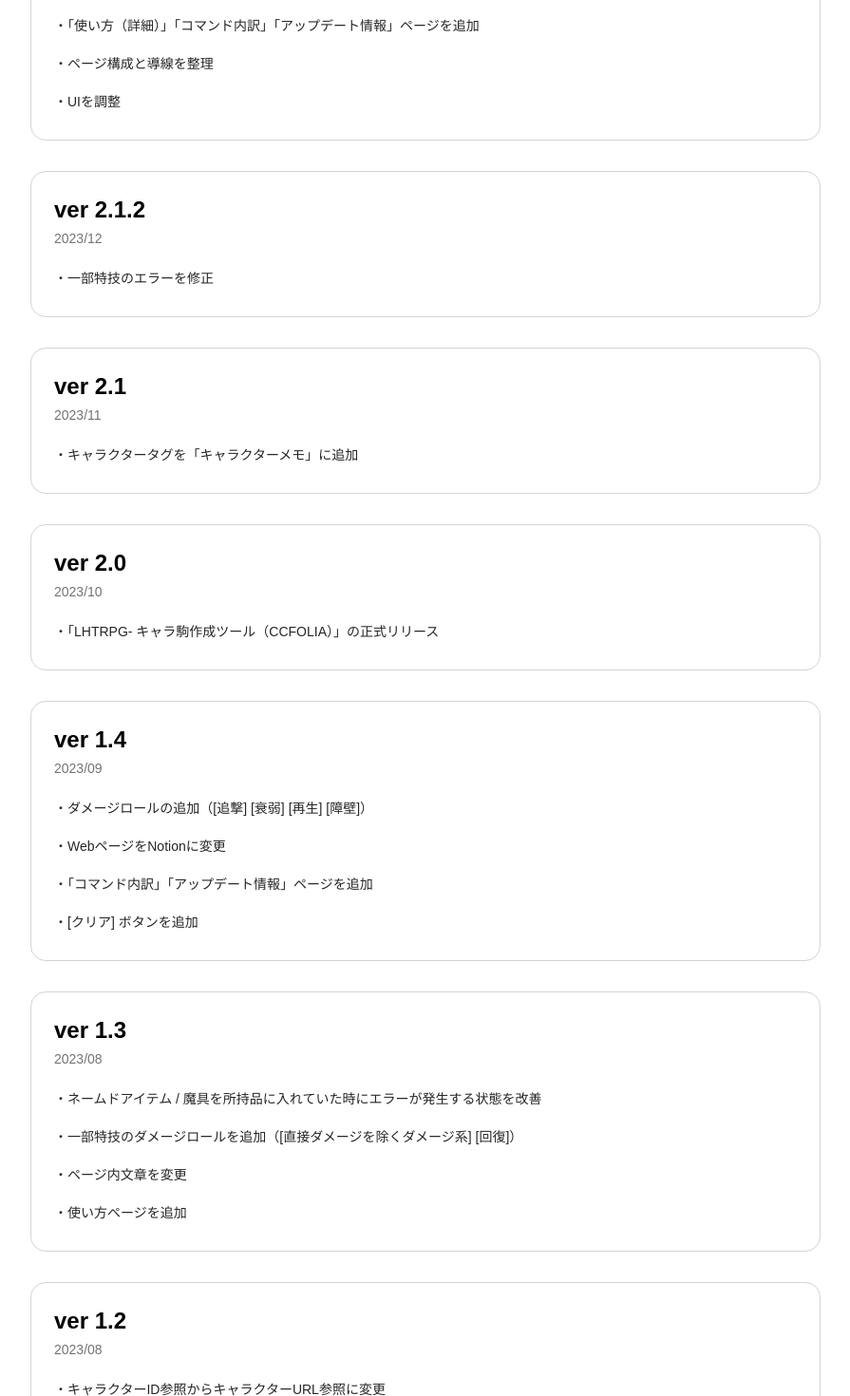
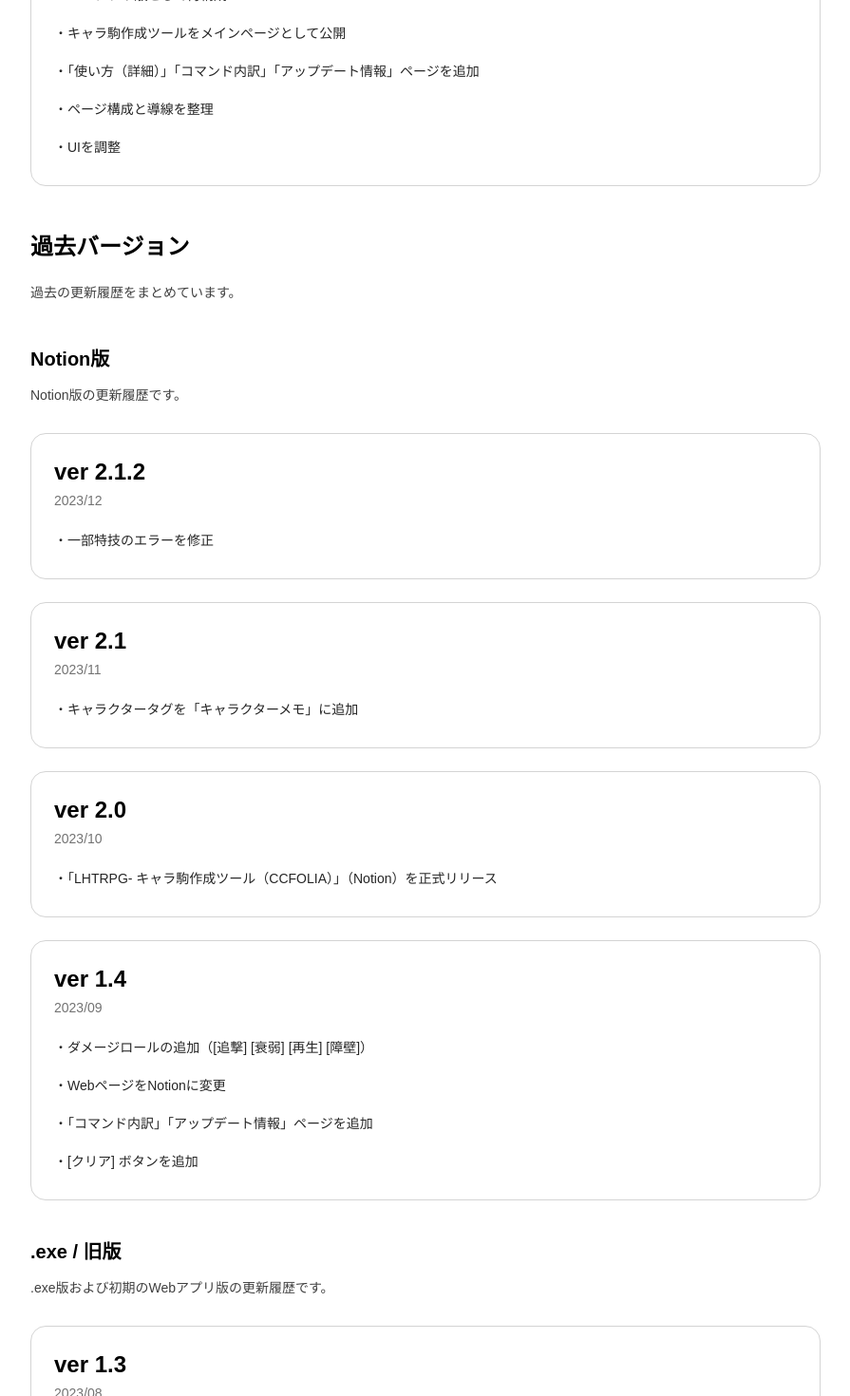
Before and after one commit to ramune428/lhtrpg_webapp_challenge, a Next.js app in the folder frontend/: page /character/updates in a window 1280 px wide. Shown: the part 460-1930 px from the top of the page at 95% size, without its empty margins (192-1087 px from the left). Built offline with nearby package versions, Linux system fonts and the light colour scheme.

Commit message:
ページ「アップデート情報」の調整完了

```diff
--- a/frontend/app/character/updates/page.tsx
+++ b/frontend/app/character/updates/page.tsx
@@ -1,20 +1,13 @@
 import Link from "next/link";
 import AppNav from "@/components/app-nav";
 
-type UpdateItem = {
+type VersionItem = {
   version: string;
   date?: string;
   notes: string[];
 };
 
-const plannedFeatures = [
-  "特技による弱点、軽減の反映",
-  "追加効果の反映",
-  "マスタリー、スタイルなどの常時特技の反映",
-];
-
-const updates: UpdateItem[] = [
-  {
+const currentVersion: VersionItem = {
   version: "ver 3.0",
   date: "2026/04",
   notes: [
@@ -24,7 +17,28 @@ const updates: UpdateItem[] = [
     "ページ構成と導線を整理",
     "UIを調整",
   ],
-  },
+};
+
+// ver3.1 リリース時の移動用メモ
+// currentVersion を ver3.1 に更新したあと、
+// 下の「現行Webアプリ版」セクションをコメントアウト解除し、
+// item={currentVersionForHistory} を使う。
+
+/*
+const currentVersionForHistory: VersionItem = {
+  version: "ver 3.0",
+  date: "2026/04",
+  notes: [
+    "Webアプリ版として再構成",
+    "キャラ駒作成ツールをメインページとして公開",
+    "「使い方（詳細）」「コマンド内訳」「アップデート情報」ページを追加",
+    "ページ構成と導線を整理",
+    "UIを調整",
+  ],
+};
+*/
+
+const notionVersionsForHistory: VersionItem[] = [
   {
     version: "ver 2.1.2",
     date: "2023/12",
@@ -38,7 +52,7 @@ const updates: UpdateItem[] = [
   {
     version: "ver 2.0",
     date: "2023/10",
-    notes: ["「LHTRPG- キャラ駒作成ツール（CCFOLIA）」の正式リリース"],
+    notes: ["「LHTRPG- キャラ駒作成ツール（CCFOLIA）」（Notion）を正式リリース"],
   },
   {
     version: "ver 1.4",
@@ -50,6 +64,9 @@ const updates: UpdateItem[] = [
       "[クリア] ボタンを追加",
     ],
   },
+];
+
+const legacyVersionsForHistory: VersionItem[] = [
   {
     version: "ver 1.3",
     date: "2023/08",
@@ -80,6 +97,24 @@ const updates: UpdateItem[] = [
   },
 ];
 
+function VersionCard({ item }: { item: VersionItem }) {
+  return (
+    <section className="rounded-2xl border border-neutral-300 p-6">
+      <h3 className="mb-1 text-2xl font-semibold">{item.version}</h3>
+
+      {item.date ? (
+        <p className="mb-4 text-sm text-neutral-500">{item.date}</p>
+      ) : null}
+
+      <ul className="space-y-2 text-sm leading-8 text-neutral-800">
+        {item.notes.map((note) => (
+          <li key={note}>・{note}</li>
+        ))}
+      </ul>
+    </section>
+  );
+}
+
 export default function CharacterUpdatesPage() {
   return (
     <main className="min-h-screen bg-white text-black">
@@ -104,40 +139,61 @@ export default function CharacterUpdatesPage() {
           </p>
         </header>
 
-        {/*
-        <section className="mb-12 rounded-2xl border border-amber-300 bg-amber-50 p-6">
-          <h2 className="mb-4 text-2xl font-semibold">アップデート予定（仮）</h2>
-          <p className="mb-4 text-sm leading-8 text-neutral-800">
-            作者が追加したいと考えている機能です。いつ実装できるか、また実装できるかどうかも未定です。
+        <section className="mb-12">
+          <h2 className="mb-4 text-2xl font-bold">最新バージョン</h2>
+          <VersionCard item={currentVersion} />
+        </section>
+
+        <section className="space-y-10">
+          <div>
+            <h2 className="mb-4 text-2xl font-bold">過去バージョン</h2>
+            <p className="text-sm leading-8 text-neutral-700">
+              過去の更新履歴をまとめています。
             </p>
+          </div>
 
-          <ul className="space-y-2 text-sm leading-8 text-neutral-800">
-            {plannedFeatures.map((feature) => (
-              <li key={feature}>・{feature}</li>
+          {/* <section className="space-y-6">
+            <div>
+              <h3 className="mb-2 text-xl font-semibold">現行Webアプリ版</h3>
+              <p className="text-sm leading-8 text-neutral-700">
+                現在のWebアプリ版として公開している更新履歴です。
+              </p>
+            </div>
+
+            <div className="space-y-6">
+              <VersionCard item={currentVersionForHistory} />
+            </div>
+          </section> */}
+
+          <section className="space-y-6">
+            <div>
+              <h3 className="mb-2 text-xl font-semibold">Notion版</h3>
+              <p className="text-sm leading-8 text-neutral-700">
+                Notion版の更新履歴です。
+              </p>
+            </div>
+
+            <div className="space-y-6">
+              {notionVersionsForHistory.map((item) => (
+                <VersionCard key={item.version} item={item} />
               ))}
-          </ul>
+            </div>
           </section>
-        */}
 
-        <section className="space-y-8">
-          {updates.map((update) => (
-            <section
-              key={update.version}
-              className="rounded-2xl border border-neutral-300 p-6"
-            >
-              <h2 className="mb-1 text-2xl font-semibold">{update.version}</h2>
+          <section className="space-y-6">
+            <div>
+              <h3 className="mb-2 text-xl font-semibold">.exe / 旧版</h3>
+              <p className="text-sm leading-8 text-neutral-700">
+                .exe版および初期のWebアプリ版の更新履歴です。
+              </p>
+            </div>
 
-              {update.date ? (
-                <p className="mb-4 text-sm text-neutral-500">{update.date}</p>
-              ) : null}
-
-              <ul className="space-y-2 text-sm leading-8 text-neutral-800">
-                {update.notes.map((note) => (
-                  <li key={note}>・{note}</li>
+            <div className="space-y-6">
+              {legacyVersionsForHistory.map((item) => (
+                <VersionCard key={item.version} item={item} />
               ))}
-              </ul>
+            </div>
           </section>
-          ))}
         </section>
       </div>
     </main>
```
Lines whose indentation alone changed are shown as unchanged.
